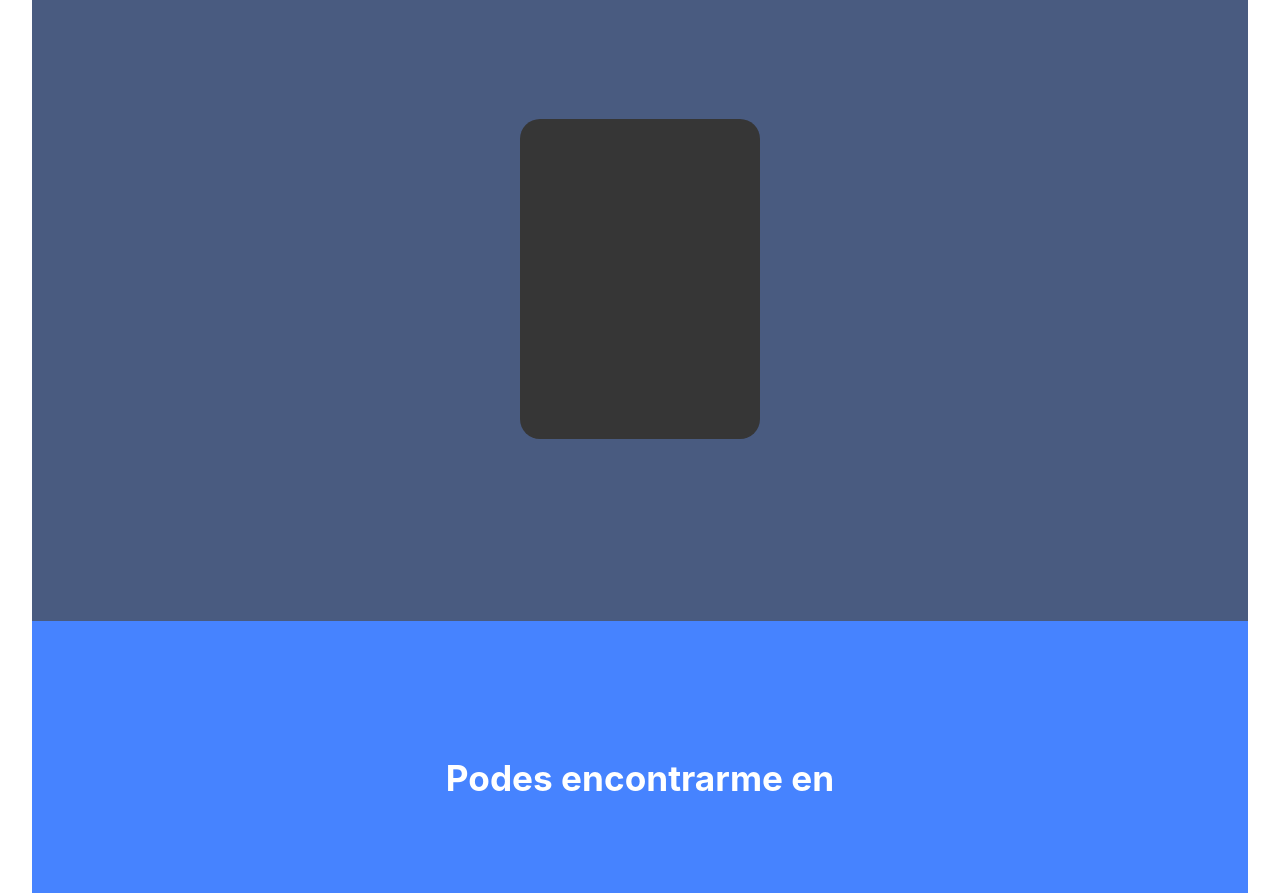
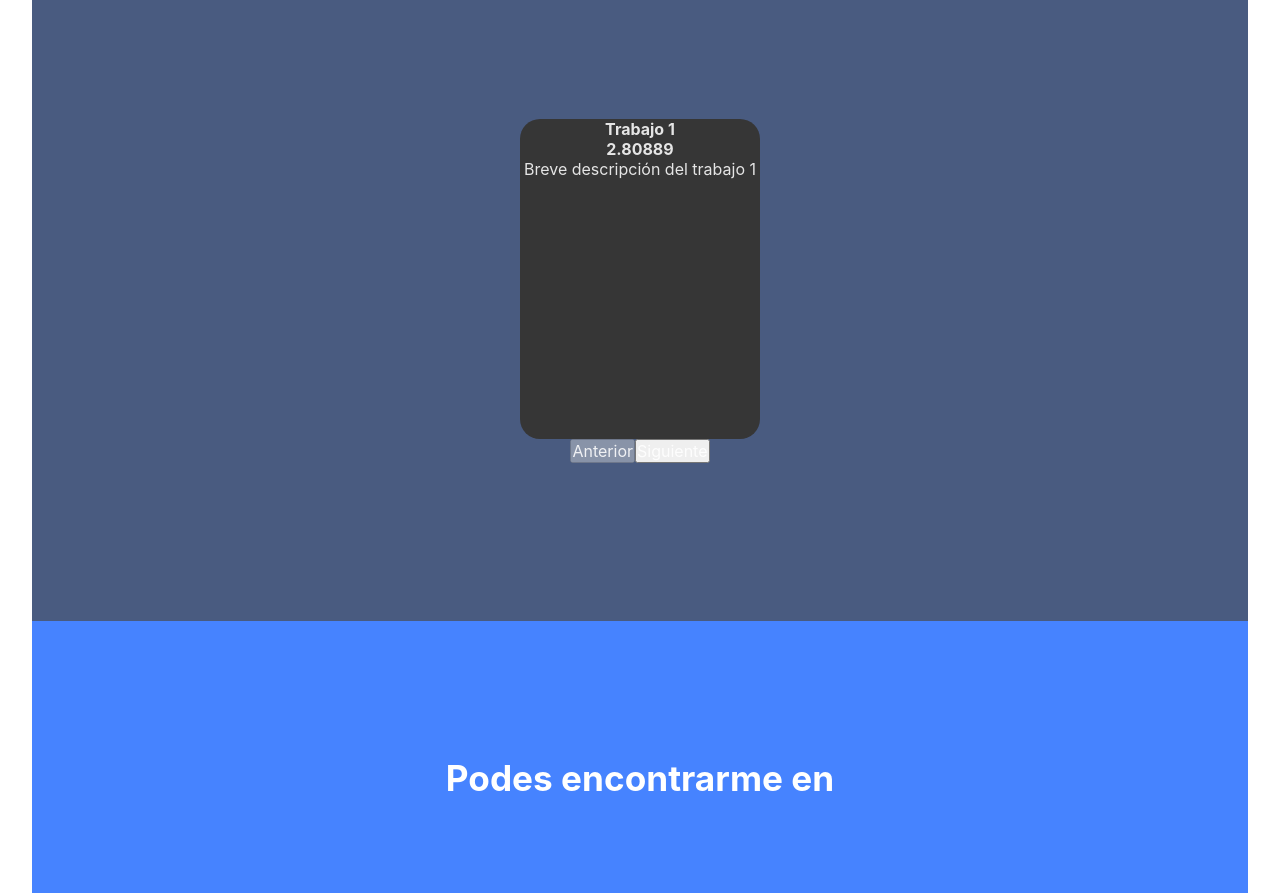
Before and after one commit to agustinfraile/Portfolio, a React (Vite) app: page / in a window 1280 px wide. Shown: the part 1915-2808 px from the top of the page. Built offline with nearby package versions, Linux system fonts and the light colour scheme.

Commit message:
agregando carrusel

```diff
--- a/src/components/CardProject/CardProject.css
+++ b/src/components/Card/Card.css
@@ -1,4 +1,5 @@
 /* CONTENEDOR DE CARD */
+
 .card_cnt {
     background-color: #363636;
     width: 15em;
--- /dev/null
+++ b/src/components/Card/Card.jsx
@@ -0,0 +1,18 @@
+import React from 'react';
+import './Card.css';
+
+
+const Card = ({data}) => {
+
+    const { title, description, id } = data;
+
+    return (
+        <div className='card_cnt'>
+            <h3>{title}</h3>
+            <h6>{id}</h6>
+            <p>{description}</p>
+        </div>
+    )
+}
+
+export default Card
--- a/src/components/CardProject/CardProject.jsx
+++ /dev/null
@@ -1,12 +0,0 @@
-import React from 'react';
-import './CardProject.css';
-
-const CardProject = () => {
-  return (
-    <div className='card_cnt'>
-
-    </div>
-  )
-}
-
-export default CardProject
--- /dev/null
+++ b/src/components/Carrusel/Carrusel.css
@@ -0,0 +1,19 @@
+/* CONTENEDOR DE CARD */
+
+.card_cnt {
+    background-color: #363636;
+    width: 15em;
+    height: 20em;
+    margin: 0 auto;
+    border-radius: 20px;
+}
+
+/* 800px para adelante */
+@media (min-width: 800px) {
+    /* CONTENEDOR DE CARD */
+    .card_cnt {
+        background-color: #363636;
+        width: 15em;
+        height: 20em;
+    }
+}
--- /dev/null
+++ b/src/components/Carrusel/Carrusel.jsx
@@ -0,0 +1,40 @@
+import React, { useState } from 'react';
+import Card from '../Card/Card';
+import './Carrusel.css';
+
+
+
+const Carrusel = ({cards}) => {
+
+  const [currentIndex, setCurrentIndex] = useState(0);
+
+  // función para avanzar al siguiente elemento
+  const goToNext = () => {
+    setCurrentIndex(currentIndex + 1);
+  }
+
+  // función para retroceder al elemento anterior
+  const goToPrev = () => {
+    setCurrentIndex(currentIndex - 1);
+  }
+
+  return (
+    <div className='carrusel'>
+      <Card data={cards[currentIndex]}/>
+      <button
+        onClick={goToPrev}
+        disabled={currentIndex === 0}
+      >
+        Anterior
+      </button>
+      <button
+        onClick={goToNext}
+        disabled={currentIndex === cards.length - 1}
+      >
+        Siguiente
+      </button>
+    </div>
+  )
+}
+
+export default Carrusel
--- /dev/null
+++ b/src/data/index.js
@@ -0,0 +1,13 @@
+export const cards = [
+    {
+        title: "Trabajo 1",
+        description: "Breve descripción del trabajo 1",
+        id: (Math.random()*3).toFixed(5),
+    },
+    {
+        title: "Trabajo 2",
+        description: "Breve descripción del trabajo 2",
+        id: (Math.random()*3).toFixed(5),
+    },
+
+]
--- a/src/pages/Projects/Projects.jsx
+++ b/src/pages/Projects/Projects.jsx
@@ -1,5 +1,6 @@
 import React from 'react';
-import CardProject from '../../components/CardProject/CardProject';
+import Carrusel from '../../components/Carrusel/Carrusel';
+import { cards } from '../../data';
 import './Projects.css';
 
 const Projects = () => {
@@ -12,7 +13,7 @@ const Projects = () => {
         </div>
 
         <div className='project-cnt_carrousel'>
-            <CardProject />
+            <Carrusel cards={cards}/>
         </div>
     </div>
   )
```
Also changed, not shown: 2 other files (tests, documents, lock files or other folders).
